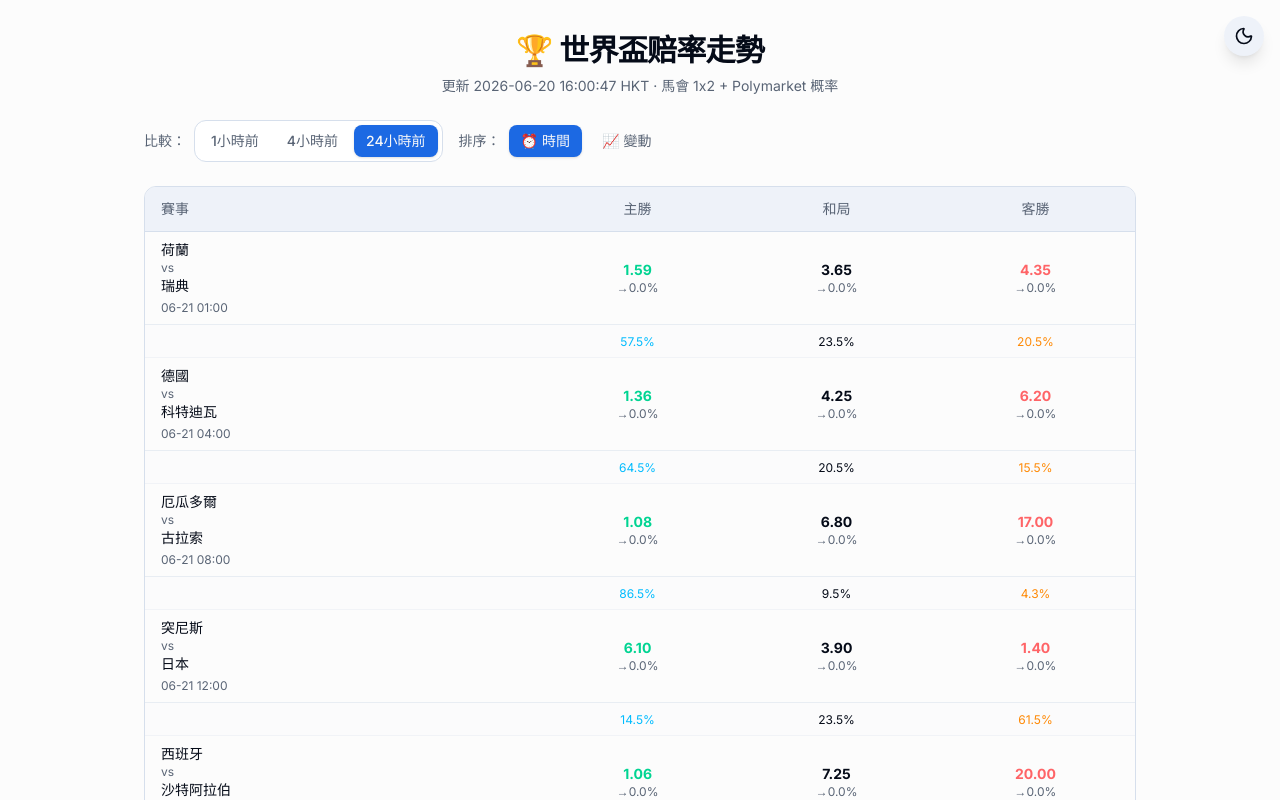
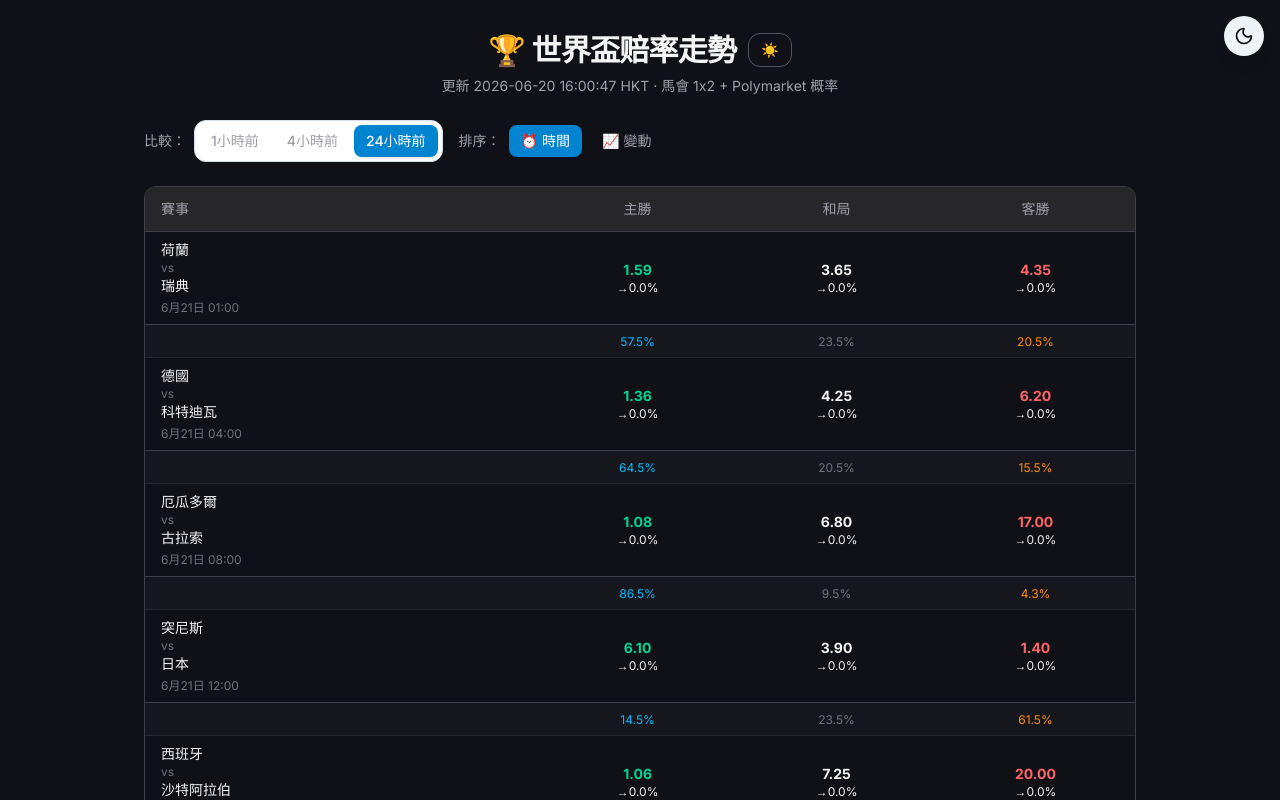
Before and after one commit to extraier/flight-deals-app, a Next.js app: page /worldcup in a window 1280 px wide. Shown: the top 800 px of the page. Built offline with nearby package versions, Linux system fonts and the light colour scheme.

Commit message:
feat: Chinese date format + light/dark theme toggle

```diff
--- a/src/app/worldcup/page.tsx
+++ b/src/app/worldcup/page.tsx
@@ -1,6 +1,6 @@
 'use client';
 
-import { useState, useMemo } from 'react';
+import { useState } from 'react';
 import worldcupData from '@/data/worldcup_latest.json';
 
 type Window = '1h' | '4h' | '24h';
@@ -38,161 +38,121 @@ function fmtPct(n: number | null): string {
   return (n * 100).toFixed(1) + '%';
 }
 
-const TEAM_CN: Record<string, string> = {
-  'Algeria': '阿爾及利亞',
-  'Argentina': '阿根廷',
-  'Australia': '澳洲',
-  'Austria': '奧地利',
-  'Belgium': '比利時',
-  'Bosnia and Herzegovina': '波斯尼亞',
-  'Brazil': '巴西',
-  'Cabo Verde': '佛得角',
-  'Canada': '加拿大',
-  'Colombia': '哥倫比亞',
-  'Croatia': '克羅地亞',
-  'Curaçao': '古拉索',
-  'Czechia': '捷克',
-  "Côte d'Ivoire": '科特迪瓦',
-  'DR Congo': '剛果民主共和國',
-  'Ecuador': '厄瓜多爾',
-  'Egypt': '埃及',
-  'England': '英格蘭',
-  'France': '法國',
-  'Germany': '德國',
-  'Ghana': '加納',
-  'Haiti': '海地',
-  'IR Iran': '伊朗',
-  'Iraq': '伊拉克',
-  'Japan': '日本',
-  'Jordan': '約旦',
-  'Korea Republic': '南韓',
-  'Mexico': '墨西哥',
-  'Morocco': '摩洛哥',
-  'Netherlands': '荷蘭',
-  'New Zealand': '新西蘭',
-  'Norway': '挪威',
-  'Panama': '巴拿馬',
-  'Paraguay': '巴拉圭',
-  'Portugal': '葡萄牙',
-  'Qatar': '卡塔爾',
-  'Saudi Arabia': '沙特阿拉伯',
-  'Scotland': '蘇格蘭',
-  'Senegal': '塞內加爾',
-  'South Africa': '南非',
-  'Spain': '西班牙',
-  'Sweden': '瑞典',
-  'Switzerland': '瑞士',
-  'Tunisia': '突尼斯',
-  'Türkiye': '土耳其',
-  'United States': '美國',
-  'Uruguay': '烏拉圭',
-  'Uzbekistan': '烏茲別克斯坦',
-};
+function fmtDateCN(dt: string): string {
+  if (!dt) return '';
+  const [date, time] = dt.split(' ');
+  const [y, m, d] = date.split('-');
+  return `${parseInt(m)}月${parseInt(d)}日 ${time}`;
+}
 
 function arrow(v: number | null): string {
   if (v === null || v === 0) return '→';
   return v > 0 ? '↑' : '↓';
 }
 
-function changeColor(v: number | null, inverse = false): string {
-  if (v === null || v === 0) return 'text-muted-foreground';
-  // For HK odds: higher = worse = green (good value), lower = worse = red
-  // inverse = true means lower is BETTER (like home odds dropping)
+function chgColor(v: number | null, inverse = false): string {
+  if (v === null || v === 0) return '';
   if (inverse) return v < 0 ? 'text-emerald-400' : 'text-red-400';
   return v > 0 ? 'text-emerald-400' : 'text-red-400';
 }
 
-function sortLabel(w: Window): string {
-  return { '1h': '1小時前', '4h': '4小時前', '24h': '24小時前' }[w];
-}
+const TEAM_CN: Record<string, string> = {
+  'Algeria': '阿爾及利亞', 'Argentina': '阿根廷', 'Australia': '澳洲', 'Austria': '奧地利',
+  'Belgium': '比利時', 'Bosnia and Herzegovina': '波斯尼亞', 'Brazil': '巴西', 'Cabo Verde': '佛得角',
+  'Canada': '加拿大', 'Colombia': '哥倫比亞', 'Croatia': '克羅地亞', 'Curaçao': '古拉索',
+  'Czechia': '捷克', "Côte d'Ivoire": '科特迪瓦', 'DR Congo': '剛果民主共和國', 'Ecuador': '厄瓜多爾',
+  'Egypt': '埃及', 'England': '英格蘭', 'France': '法國', 'Germany': '德國', 'Ghana': '加納',
+  'Haiti': '海地', 'IR Iran': '伊朗', 'Iraq': '伊拉克', 'Japan': '日本', 'Jordan': '約旦',
+  'Korea Republic': '南韓', 'Mexico': '墨西哥', 'Morocco': '摩洛哥', 'Netherlands': '荷蘭',
+  'New Zealand': '新西蘭', 'Norway': '挪威', 'Panama': '巴拿馬', 'Paraguay': '巴拉圭',
+  'Portugal': '葡萄牙', 'Qatar': '卡塔爾', 'Saudi Arabia': '沙特阿拉伯', 'Scotland': '蘇格蘭',
+  'Senegal': '塞內加爾', 'South Africa': '南非', 'Spain': '西班牙', 'Sweden': '瑞典',
+  'Switzerland': '瑞士', 'Tunisia': '突尼斯', 'Türkiye': '土耳其', 'United States': '美國',
+  'Uruguay': '烏拉圭', 'Uzbekistan': '烏茲別克斯坦',
+};
+
+const sortLabel = (w: Window) => ({ '1h': '1小時前', '4h': '4小時前', '24h': '24小時前' }[w]);
 
 export default function WorldCupPage() {
   const [window, setWindow] = useState<Window>('24h');
   const [sortBy, setSortBy] = useState<'time' | 'change'>('time');
+  const [dark, setDark] = useState(true);
 
-  const refLabel = data[`ref_${window}`] as string | null;
+  const bg = dark ? 'dark bg-[#0f1117]' : 'bg-white';
+  const text = dark ? 'text-zinc-100' : 'text-zinc-900';
+  const muted = dark ? 'text-zinc-400' : 'text-zinc-500';
+  const muted2 = dark ? 'text-zinc-500' : 'text-zinc-400';
+  const border = dark ? 'border-zinc-700' : 'border-zinc-200';
+  const hover = dark ? 'hover:bg-zinc-800/60' : 'hover:bg-zinc-50';
+  const thead = dark ? 'bg-zinc-800 border-zinc-700' : 'bg-zinc-100 border-zinc-200';
+  const polyBg = dark ? 'bg-zinc-800/30 border-zinc-700/40' : 'bg-zinc-50';
+  const cardBg = dark ? 'bg-zinc-800/50' : 'bg-zinc-100';
 
-  const rows = useMemo(() => {
-    const chgKey = `chg_${window}` as 'chg_1h' | 'chg_4h' | 'chg_24h';
-    let r = [...data.matches];
+  const rows = [...data.matches].sort((a, b) => {
+    if (sortBy === 'change') {
+      const c = `chg_${window}` as 'chg_1h' | 'chg_4h' | 'chg_24h';
+      return Math.abs(b[c]?.hkjc_home ?? 0) - Math.abs(a[c]?.hkjc_home ?? 0);
+    }
+    return (a.gameTime || '').localeCompare(b.gameTime || '');
+  });
 
-    if (sortBy === 'change') {
-      r.sort((a, b) => {
-        const ca = Math.abs(a[chgKey]?.hkjc_home ?? 0);
-        const cb = Math.abs(b[chgKey]?.hkjc_home ?? 0);
-        return cb - ca;
-      });
-    } else {
-      r.sort((a, b) => (a.gameTime || '').localeCompare(b.gameTime || ''));
-    }
-    return r;
-  }, [window, sortBy]);
+  const activeBtn = 'bg-sky-600 text-white shadow-sm';
+  const inactiveBtn = dark
+    ? 'text-zinc-400 hover:text-zinc-100 hover:bg-zinc-800'
+    : 'text-zinc-500 hover:text-zinc-900 hover:bg-zinc-100';
 
   return (
-    <div className="min-h-screen bg-background text-foreground">
+    <div className={`min-h-screen ${bg} ${text} transition-colors`}>
       <div className="mx-auto max-w-5xl px-4 py-8">
 
         {/* Header */}
         <div className="mb-6 text-center">
-          <h1 className="text-3xl font-bold tracking-tight">🏆 世界盃赔率走勢</h1>
-          <p className="mt-2 text-sm text-muted-foreground">
+          <div className="flex items-center justify-center gap-3">
+            <h1 className="text-3xl font-bold tracking-tight">🏆 世界盃赔率走勢</h1>
+            <button
+              onClick={() => setDark(d => !d)}
+              className={`px-3 py-1.5 rounded-lg text-sm border transition-colors ${dark ? 'border-zinc-600 text-yellow-400 hover:border-yellow-400' : 'border-zinc-300 text-zinc-600 hover:border-zinc-600'}`}
+            >
+              {dark ? '☀️' : '🌙'}
+            </button>
+          </div>
+          <p className={`mt-2 text-sm ${muted}`}>
             更新 {data.latest_datetime?.replace('_', ' ')} HKT · 馬會 1x2 + Polymarket 概率
           </p>
         </div>
 
         {/* Controls */}
         <div className="mb-6 flex flex-wrap items-center gap-4">
-          {/* Window selector */}
           <div className="flex items-center gap-2">
-            <span className="text-sm text-muted-foreground">比較：</span>
+            <span className={`text-sm ${muted}`}>比較：</span>
             <div className="inline-flex rounded-lg border border-border bg-card p-1 gap-1">
               {(['1h', '4h', '24h'] as Window[]).map(w => (
                 <button
                   key={w}
                   onClick={() => setWindow(w)}
-                  className={`px-3 py-1.5 rounded-md text-sm font-medium transition-all ${
-                    window === w
-                      ? 'bg-primary text-primary-foreground shadow-sm'
-                      : 'text-muted-foreground hover:text-foreground hover:bg-muted'
-                  }`}
+                  className={`px-3 py-1.5 rounded-md text-sm font-medium transition-all ${window === w ? activeBtn : inactiveBtn}`}
                 >
                   {sortLabel(w)}
                 </button>
               ))}
             </div>
           </div>
-
-          {/* Sort */}
           <div className="flex items-center gap-2">
-            <span className="text-sm text-muted-foreground">排序：</span>
-            <button
-              onClick={() => setSortBy('time')}
-              className={`px-3 py-1.5 rounded-md text-sm transition-all ${
-                sortBy === 'time' ? 'bg-primary text-primary-foreground shadow-sm' : 'text-muted-foreground hover:bg-muted'
-              }`}
-            >
-              ⏰ 時間
-            </button>
-            <button
-              onClick={() => setSortBy('change')}
-              className={`px-3 py-1.5 rounded-md text-sm transition-all ${
-                sortBy === 'change' ? 'bg-primary text-primary-foreground shadow-sm' : 'text-muted-foreground hover:bg-muted'
-              }`}
-            >
-              📈 變動
-            </button>
+            <span className={`text-sm ${muted}`}>排序：</span>
+            <button onClick={() => setSortBy('time')} className={`px-3 py-1.5 rounded-md text-sm transition-all ${sortBy === 'time' ? activeBtn : inactiveBtn}`}>⏰ 時間</button>
+            <button onClick={() => setSortBy('change')} className={`px-3 py-1.5 rounded-md text-sm transition-all ${sortBy === 'change' ? activeBtn : inactiveBtn}`}>📈 變動</button>
           </div>
         </div>
 
         {/* Table */}
-        <div className="rounded-xl border border-border overflow-hidden">
+        <div className={`rounded-xl border ${border} overflow-hidden`}>
           <table className="w-full text-sm">
             <thead>
-              <tr className="bg-secondary border-b border-border">
-                <th className="py-3 px-4 text-left text-muted-foreground font-medium">賽事</th>
-                <th className="py-3 px-3 text-center text-muted-foreground font-medium">主勝</th>
-                <th className="py-3 px-3 text-center text-muted-foreground font-medium">和局</th>
-                <th className="py-3 px-3 text-center text-muted-foreground font-medium">客勝</th>
+              <tr className={`border-b ${thead}`}>
+                <th className={`py-3 px-4 text-left font-medium ${muted}`}>賽事</th>
+                <th className={`py-3 px-3 text-center font-medium ${muted}`}>主勝</th>
+                <th className={`py-3 px-3 text-center font-medium ${muted}`}>和局</th>
+                <th className={`py-3 px-3 text-center font-medium ${muted}`}>客勝</th>
               </tr>
             </thead>
             <tbody>
@@ -200,27 +160,22 @@ export default function WorldCupPage() {
                 const chg = match[`chg_${window}` as keyof Match] as Changes | undefined;
                 const h = match.hkjc;
                 const p = match.poly;
-                const gt = match.gameTime || '';
-                const gameDate = gt ? gt.slice(5, 10) : '';
-                const gameHour = gt.includes('T') ? gt.slice(11, 16) : gt.slice(11, 16);
+                const dtCN = fmtDateCN(match.gameTime || '');
 
                 return (
                   <>
-                    {/* HKJC row */}
-                    <tr key={`${i}-hkjc`} className="border-b border-border/50 hover:bg-secondary/50 transition-colors">
-                      {/* Match + date */}
+                    <tr key={`${i}-hkjc`} className={`border-b ${border} ${hover} transition-colors`}>
                       <td className="py-2 px-4">
-                        <div className="font-medium text-sm">{TEAM_CN[match.homeTeam] || match.homeTeam}</div>
-                        <div className="text-xs text-muted-foreground">vs</div>
-                        <div className="font-medium text-sm">{TEAM_CN[match.awayTeam] || match.awayTeam}</div>
-                        <div className="text-xs text-muted-foreground mt-1">{gameDate} {gameHour}</div>
+                        <div className={`font-medium text-sm ${text}`}>{TEAM_CN[match.homeTeam] || match.homeTeam}</div>
+                        <div className={`text-xs ${muted2}`}>vs</div>
+                        <div className={`font-medium text-sm ${text}`}>{TEAM_CN[match.awayTeam] || match.awayTeam}</div>
+                        <div className={`text-xs ${muted2} mt-1`}>{dtCN}</div>
                       </td>
-                      {/* HKJC odds */}
                       <td className="py-2 px-3 text-center">
                         <div className="flex flex-col items-center">
                           <span className="font-bold text-emerald-400 text-sm">{fmt(h.home)}</span>
                           {chg && (
-                            <span className={`text-xs ${changeColor(chg.hkjc_home, true)}`}>
+                            <span className={`text-xs ${chgColor(chg.hkjc_home, true)}`}>
                               {arrow(chg.hkjc_home)}{Math.abs(chg.hkjc_home ?? 0).toFixed(1)}%
                             </span>
                           )}
@@ -228,9 +183,9 @@ export default function WorldCupPage() {
                       </td>
                       <td className="py-2 px-3 text-center">
                         <div className="flex flex-col items-center">
-                          <span className="font-bold text-sm">{fmt(h.draw)}</span>
+                          <span className={`font-bold text-sm ${text}`}>{fmt(h.draw)}</span>
                           {chg && (
-                            <span className={`text-xs ${changeColor(chg.hkjc_draw, false)}`}>
+                            <span className={`text-xs ${chgColor(chg.hkjc_draw, false)}`}>
                               {arrow(chg.hkjc_draw)}{Math.abs(chg.hkjc_draw ?? 0).toFixed(1)}%
                             </span>
                           )}
@@ -240,21 +195,20 @@ export default function WorldCupPage() {
                         <div className="flex flex-col items-center">
                           <span className="font-bold text-red-400 text-sm">{fmt(h.away)}</span>
                           {chg && (
-                            <span className={`text-xs ${changeColor(chg.hkjc_away, true)}`}>
+                            <span className={`text-xs ${chgColor(chg.hkjc_away, true)}`}>
                               {arrow(chg.hkjc_away)}{Math.abs(chg.hkjc_away ?? 0).toFixed(1)}%
                             </span>
                           )}
                         </div>
                       </td>
                     </tr>
-                    {/* Polymarket row */}
-                    <tr key={`${i}-poly`} className="border-b border-border/30 bg-secondary/10">
+                    <tr key={`${i}-poly`} className={`border-b ${border} ${polyBg}`}>
                       <td className="py-1.5 px-4"></td>
                       <td className="py-1.5 px-3 text-center">
                         <span className="text-sky-400 text-xs">{fmtPct(p.home)}</span>
                       </td>
                       <td className="py-1.5 px-3 text-center">
-                        <span className="text-xs">{fmtPct(p.draw)}</span>
+                        <span className={`text-xs ${muted2}`}>{fmtPct(p.draw)}</span>
                       </td>
                       <td className="py-1.5 px-3 text-center">
                         <span className="text-orange-400 text-xs">{fmtPct(p.away)}</span>
@@ -267,14 +221,15 @@ export default function WorldCupPage() {
           </table>
         </div>
 
-        <div className="mt-6 rounded-xl border border-border bg-secondary/30 p-4 text-xs text-muted-foreground">
-          <h4 className="mb-2 font-medium text-foreground">📖 說明</h4>
+        <div className={`mt-6 rounded-xl border ${border} ${cardBg} p-4 text-xs ${muted}`}>
+          <h4 className={`mb-2 font-medium ${text}`}>📖 說明</h4>
           <ul className="space-y-1">
             <li>🟢 <b>馬會赔率</b>：十進制赔率 (如 1.85 = 需投注 HK$1 贏 HK$0.85)</li>
             <li>🔵 <b>Polymarket</b>：隱含概率 % (如 55% = 該選項有 55% 機會)</li>
             <li>↑/↓ = 對比較時段升/跌</li>
           </ul>
         </div>
+
       </div>
     </div>
   );
```
